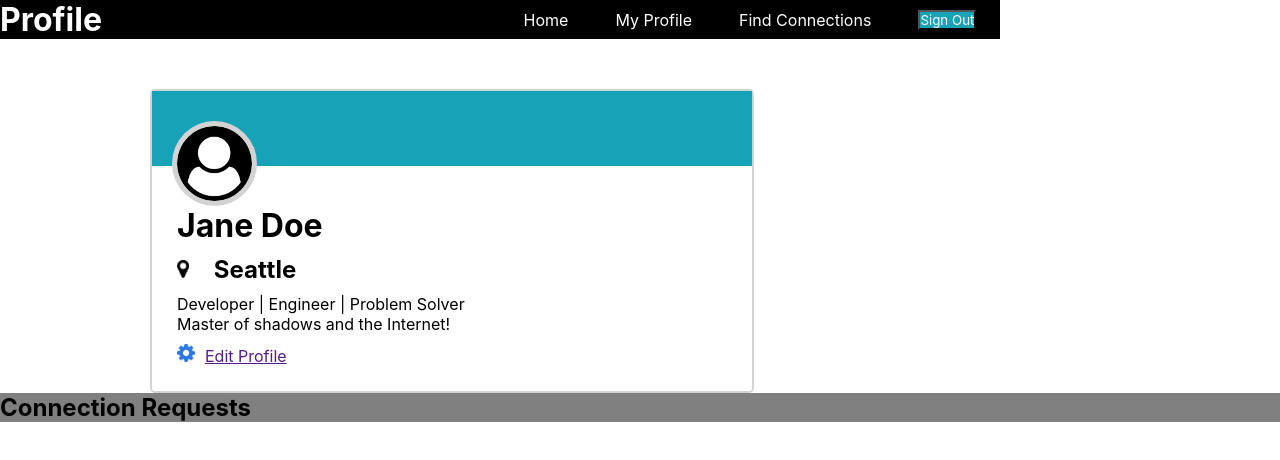
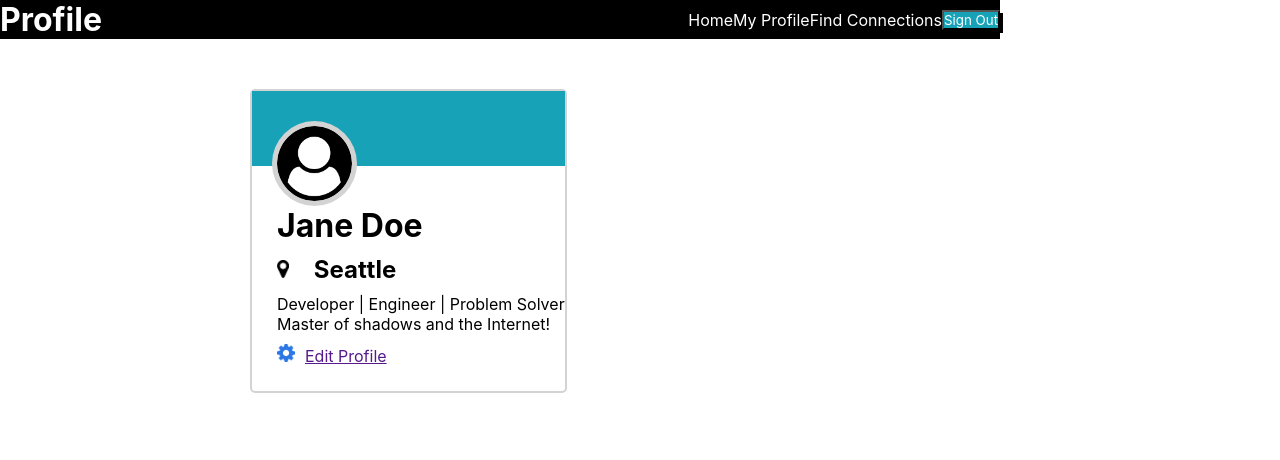
Before and after one commit to bafujizawa/Web-Fundamentals, a plain HTML site: page Fujizawa_Brad_Profile_Page.html in a window 1280 px wide. Drawn offline with Linux system fonts and the light colour scheme.

Commit message:
made changes

```diff
--- a/Fujizawa_Brad_Profile_Page.css
+++ b/Fujizawa_Brad_Profile_Page.css
@@ -4,7 +4,7 @@
     font-family: -apple-system, BlinkMacSystemFont, 'Segoe UI', Roboto, Oxygen, Ubuntu, Cantarell, 'Open Sans', 'Helvetica Neue', sans-serif;
 }
 
-#flexbox {
+#left-side {
     display: flex;
 }
 
@@ -23,7 +23,6 @@
 }
 
 .nav-links {
-    width: 50%;
     align-items: center;
     display: flex;
     list-style-type: none;
@@ -40,17 +39,12 @@
     align-content: center;
 }
 
-#profile-area {
-    width: 600px;
-    display: flex;
-}
 
 .user-card {
-    width: 600px;
     background-color: white;
     border: 2px solid lightgray;
     margin-top: 50px;
-    margin-left: 150px;
+    margin-left: 250px;
     border-radius: 5px;
     padding-bottom: 25px;
 }
@@ -68,16 +62,6 @@
     margin-top: 40px;
 }
 
-.l_margin_25 {
-    margin-left: 25px;
-    margin-top: 10px;
-}
-
-#marker {
-    height: 18px;
-    padding-right: 25px;
-}
-
 #user-pic {
     border-radius: 50%;
     background-color: lightgrey;
@@ -89,18 +73,17 @@
     top: 10px;
 }
 
+#marker {
+    height: 18px;
+    padding-right: 25px;
+}
+
+.l_margin_25 {
+    margin-left: 25px;
+    margin-top: 10px;
+}
+
 #gear {
     height: 18px;
     padding-right: 10px;
 }
-
-
-
-#request-header {
-    background-color: grey;
-}
-
-#education-header {
-    background-color: grey;
-
-}
--- a/Fujizawa_Brad_Profile_Page.html
+++ b/Fujizawa_Brad_Profile_Page.html
@@ -18,8 +18,8 @@
             <li><button class="btn">Sign Out</button></li>
         </ul>
     </div>
-    <!-- Profile Page -->
-    <div id="profile-page">
+    <div id="main-flexbox">
+        <div id="left-side">
             <div class="user-card">
                 <div class="header">
                     <img src="icons/user-circle.png" alt="" id="user-pic">
@@ -38,15 +38,6 @@
                 </div>
             </div>
         </div>
-    <!-- Connection Requests -->
-    <div id="conn-request-flexbox">
-        <div id="conn-request">
-            <div id="request-header">
-                <h2>Connection Requests</h2>
     </div>
-        </div>
-    </div>
-
-
 </body>
 </html>
```
Lines whose indentation alone changed are shown as unchanged.
